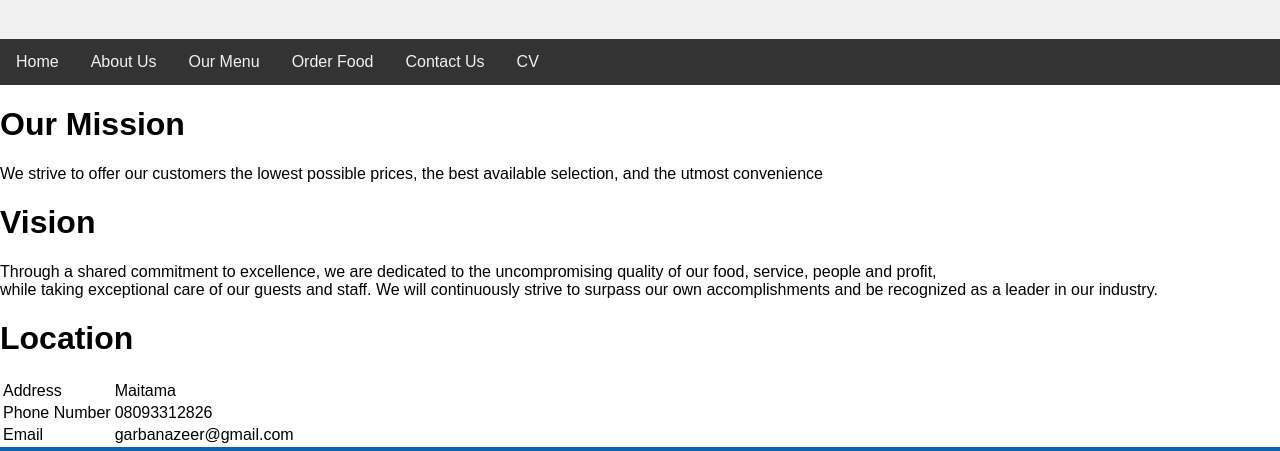
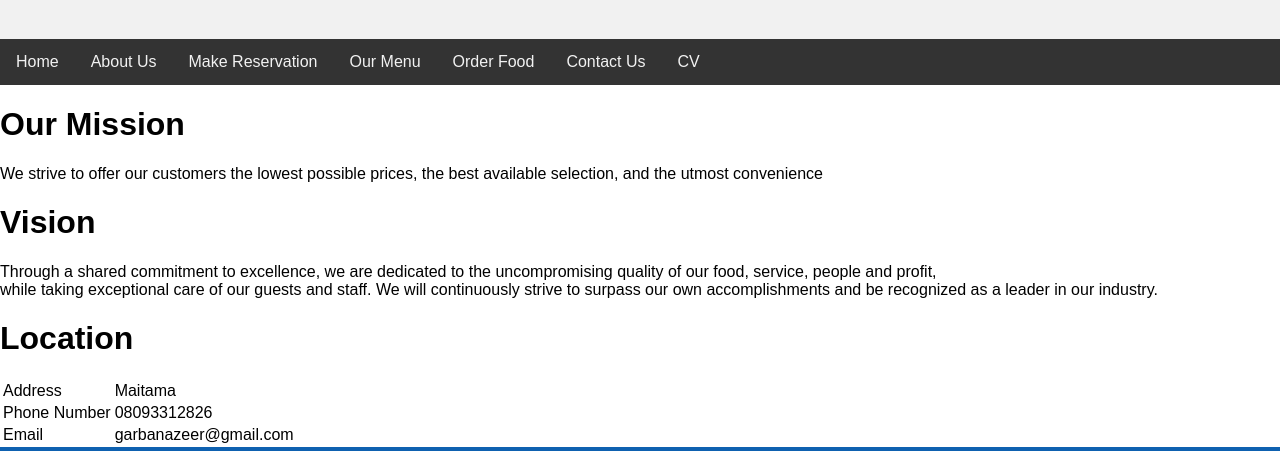
Before and after one commit to MNG3664/restuarant.proj, a plain HTML site: page About us.html in a window 1280 px wide. Shown: the part 191-642 px from the top of the page. Drawn offline with Linux system fonts and the light colour scheme.

Commit message:
Update About us.html

```diff
--- a/About us.html
+++ b/About us.html
@@ -15,6 +15,7 @@
 <div class="topnav">
   <a href="index.html">Home</a>
   <a href="About us.html">About Us</a>
+  <a href="Make Reservation.html">Make Reservation</a>
   <a href="Our menu.html">Our Menu</a>
   <a href="Order Food.html">Order Food</a>
   <a href="Contact Us.html">Contact Us</a>
```
